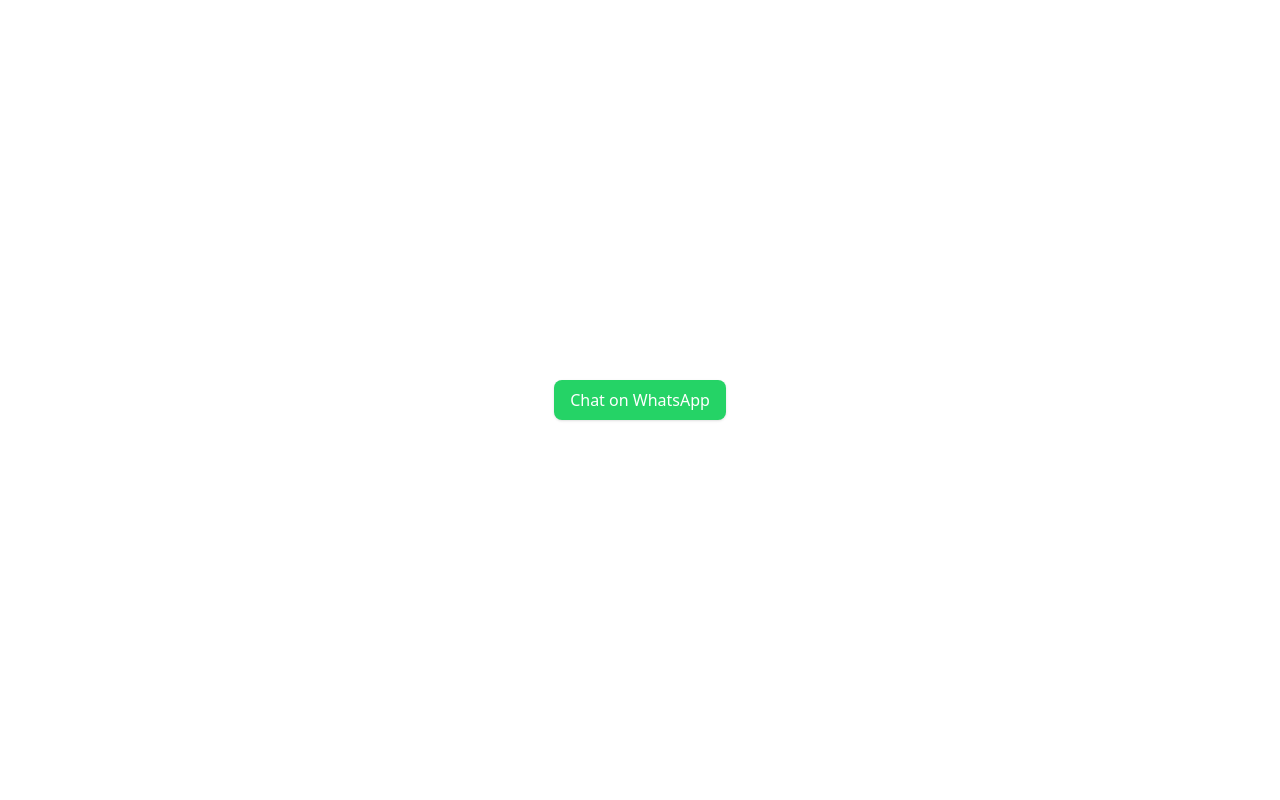
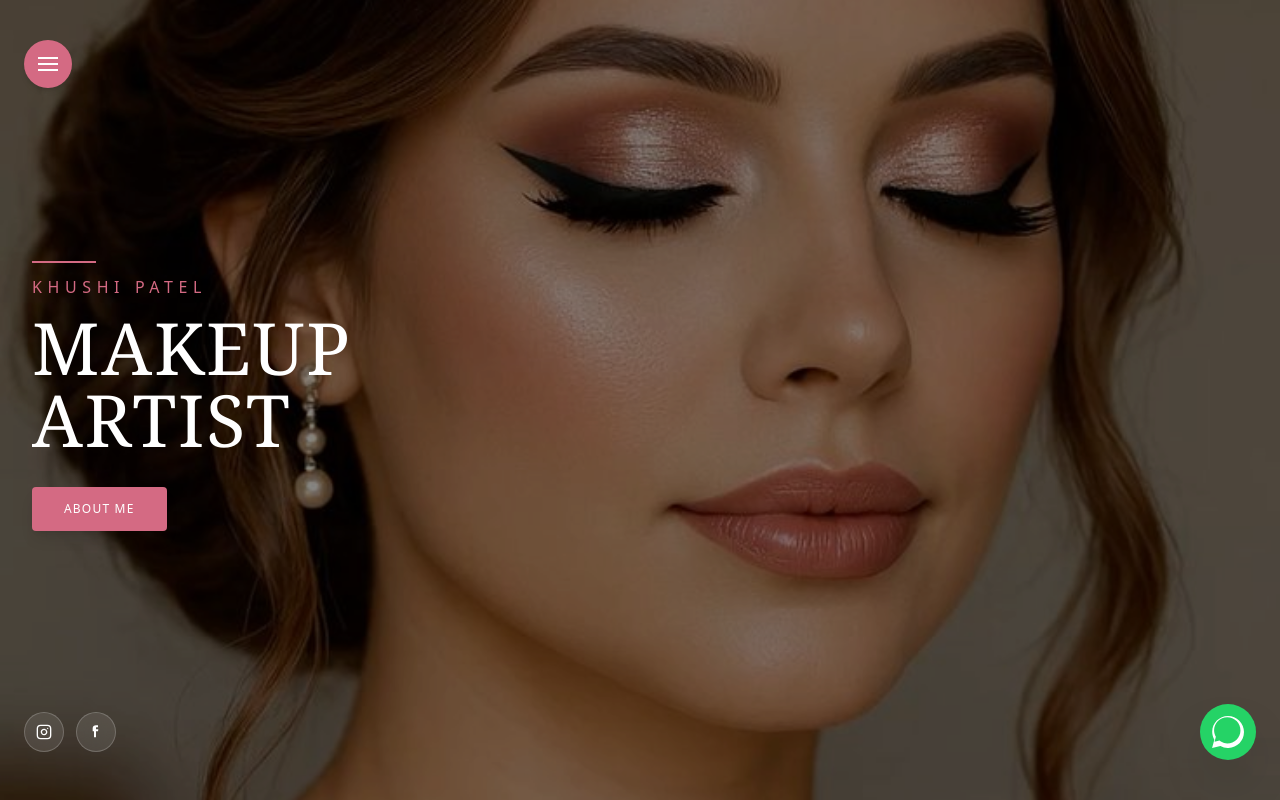
Before and after one commit to Devangipanchal2425/Khushi-bridal-studio, a Next.js app: page / in a window 1280 px wide. Built offline with nearby package versions, Linux system fonts and the light colour scheme.

Commit message:
Refactor BridalApp component and enhance layout

```diff
--- a/app/page.tsx
+++ b/app/page.tsx
@@ -1,16 +1,161 @@
 'use client';
+import React, { useState } from 'react';
+import { Home, Image as ImageIcon, Calendar, Phone } from 'lucide-react';
 
-import React from 'react';
+export default function BridalApp() {
+  const [showMainApp, setShowMainApp] = useState(false);
+  const [activeTab, setActiveTab] = useState('home');
 
-export default function Page() {
+  // Local public directory se reference path set kiya hai
+  const brideImageUrl = "/bride.jpeg";
+
+  if (!showMainApp) {
+    return (
+      <div className="min-h-screen w-full bg-black relative flex flex-col justify-between p-6 overflow-hidden animate-fadeIn select-none">
+
+        {/* Full Screen Background Image Layer */}
+        <div
+          className="absolute inset-0 bg-cover bg-center z-0 transition-all duration-500"
+          style={{
+            backgroundImage: `url('${brideImageUrl}')`,
+            backgroundColor: '#1a1a1a', // Fallback color agar image na dikhe
+            filter: 'brightness(0.7)'
+          }}
+        ></div>
+
+        <div className="absolute inset-0 bg-black/25 z-0"></div>
+
+        {/* Top Header Row with Circle Hamburger */}
+        <div className="relative z-10 flex justify-between items-center w-full mt-4">
+          <button
+            onClick={() => setShowMainApp(true)}
+            className="w-12 h-12 rounded-full bg-[#D46A83] text-white flex flex-col items-center justify-center space-y-1 shadow-md hover:bg-[#b8546c] transition-all"
+          >
+            <span className="w-5 h-[2px] bg-white"></span>
+            <span className="w-5 h-[2px] bg-white"></span>
+            <span className="w-5 h-[2px] bg-white"></span>
+          </button>
+        </div>
+
+        {/* Central Core Branding & Typography Stack */}
+        <div className="relative z-10 my-auto text-left pl-2 max-w-xl space-y-2">
+          <div className="space-y-3">
+            <div className="w-16 h-[2px] bg-[#D46A83]"></div>
+            <h2 className="text-[#D46A83] text-sm md:text-base font-medium tracking-[0.35em] uppercase font-sans">
+              KHUSHI PATEL
+            </h2>
+          </div>
+
+          <h1 className="text-white font-serif text-5xl md:text-7xl tracking-wide uppercase font-light leading-none pt-1">
+            MAKEUP ARTIST
+          </h1>
+
+          <div className="pt-6">
+            <button
+              onClick={() => setShowMainApp(true)}
+              className="bg-[#D46A83] text-white hover:bg-[#b8546c] font-sans tracking-widest text-xs uppercase px-8 py-3.5 transition-all shadow-lg rounded-sm"
+            >
+              About Me
+            </button>
+          </div>
+        </div>
+
+        {/* Bottom Bar: Live Social Links + Active WhatsApp */}
+        <div className="relative z-10 flex items-center justify-between w-full mb-4">
+          <div className="flex items-center space-x-3">
+            {/* Active Instagram Link */}
+            <a
+              href="https://instagram.com/khushimakeover_official"
+              target="_blank"
+              rel="noreferrer"
+              className="w-10 h-10 rounded-full bg-white/10 backdrop-blur-sm border border-white/20 text-white flex items-center justify-center hover:bg-white/20 transition-all"
+            >
+              <svg viewBox="0 0 24 24" fill="none" stroke="currentColor" strokeWidth="2" strokeLinecap="round" strokeLinejoin="round" className="w-4 h-4">
+                <rect x="2" y="2" width="20" height="20" rx="5" ry="5"></rect>
+                <path d="M16 11.37A4 4 0 1 1 12.63 8 4 4 0 0 1 16 11.37z"></path>
+                <line x1="17.5" y1="6.5" x2="17.51" y2="6.5"></line>
+              </svg>
+            </a>
+            <a href="https://facebook.com" target="_blank" rel="noreferrer" className="w-10 h-10 rounded-full bg-white/10 backdrop-blur-sm border border-white/20 text-white flex items-center justify-center hover:bg-white/20 transition-all">
+              <svg viewBox="0 0 24 24" className="w-4 h-4 fill-current">
+                <path d="M9 8H7v3h2v9h3v-9h3l.5-3H12V6c0-.88.39-1 1-1h2V2h-3c-2.9 0-5 1.55-5 4.5V8z"/>
+              </svg>
+            </a>
+          </div>
+
+          {/* Active WhatsApp Link with Your Real Phone Number */}
+          <a
+            href="https://wa.me/918128154675"
+            target="_blank"
+            rel="noreferrer"
+            className="w-14 h-14 rounded-full bg-[#25D366] text-white flex items-center justify-center shadow-2xl hover:scale-105 transition-all"
+          >
+            <svg viewBox="0 0 24 24" className="w-8 h-8 fill-current">
+              <path d="M.057 24l1.687-6.163c-1.041-1.804-1.588-3.849-1.587-5.946C.06 5.348 5.397.01 12.008.01c3.202.001 6.212 1.246 8.477 3.514 2.266 2.268 3.507 5.28 3.505 8.484-.004 6.657-5.34 11.997-11.953 11.997-2.005-.001-3.973-.502-5.713-1.457L0 24zm6.59-4.846c1.6.95 3.188 1.449 4.825 1.451 5.436 0 9.86-4.37 9.864-9.799.002-2.63-1.023-5.101-2.885-6.965C16.528 1.977 14.053.953 11.428.951 5.992.951 1.566 5.323 1.563 10.753c-.001 1.706.463 3.372 1.346 4.866l-.995 3.636 3.733-.951z"/>
+            </svg>
+          </a>
+        </div>
+
+      </div>
+    );
+  }
+
   return (
-    <div className="flex items-center justify-center min-h-screen">
-      <button
-        onClick={() => window.open('https://wa.me/918128154675', '_blank')}
-        className="bg-[#25D366] text-white px-4 py-2 rounded-lg font-medium shadow"
-      >
-        Chat on WhatsApp
-      </button>
+    <div className="min-h-screen bg-[#FFFDF9] text-[#2C2C2C] flex flex-col relative font-sans animate-fadeIn">
+      <header className="flex items-center justify-between px-6 md:px-12 py-5 bg-white border-b border-gray-100 sticky top-0 z-50 shadow-sm">
+        <div className="text-left cursor-pointer" onClick={() => setActiveTab('home')}>
+          <h1 className="font-serif text-xl md:text-2xl tracking-widest text-[#333333]">KHUSHI PATEL</h1>
+          <p className="text-gray-400 uppercase tracking-widest text-[8px] mt-0.5">Bridal Studio & Salon</p>
+        </div>
+        <nav className="hidden md:flex items-center space-x-8 text-xs font-medium tracking-widest uppercase">
+          <button onClick={() => setActiveTab('home')} className={`hover:text-[#8E7154] ${activeTab === 'home' ? 'text-[#8E7154]' : 'text-gray-600'}`}>HOMEPAGE</button>
+          <button onClick={() => setActiveTab('portfolio')} className={`hover:text-[#8E7154] ${activeTab === 'portfolio' ? 'text-[#8E7154]' : 'text-gray-600'}`}>GALLERY</button>
+          <button onClick={() => setActiveTab('booking')} className={`hover:text-[#8E7154] ${activeTab === 'booking' ? 'text-[#8E7154]' : 'text-gray-600'}`}>BOOK GLAM</button>
+          <button onClick={() => setActiveTab('contact')} className={`hover:text-[#8E7154] ${activeTab === 'contact' ? 'text-[#8E7154]' : 'text-gray-600'}`}>CONTACT</button>
+        </nav>
+      </header>
+
+      <main className="flex-1 max-w-7xl w-full mx-auto p-4 md:p-12 pb-24 md:pb-12">
+        {activeTab === 'home' && (
+          <div className="animate-fadeIn">
+            <div className="relative w-full overflow-hidden rounded-2xl mb-12 border border-gray-100 bg-[#F5F2EB]">
+              <div
+                className="w-full h-64 md:h-[450px] bg-cover bg-center flex flex-col justify-end p-6 md:p-12 relative"
+                style={{ backgroundImage: `url('${brideImageUrl}')` }}
+              >
+                <div className="absolute inset-0 bg-gradient-to-t from-black/70 to-transparent"></div>
+                <div className="relative z-10 text-white max-w-xl">
+                  <h2 className="font-serif text-2xl md:text-5xl tracking-wide mb-2">WHAT BEST SUITS YOUR NEEDS?</h2>
+                  <button onClick={() => setActiveTab('booking')} className="bg-[#D46A83] text-white text-[10px] md:text-xs uppercase tracking-widest font-medium px-5 py-3 rounded-sm shadow-md mt-4">Book Services</button>
+                </div>
+              </div>
+            </div>
+          </div>
+        )}
+
+        {activeTab === 'portfolio' && <div className="p-4"><h2 className="font-serif text-2xl text-[#8E7154]">Gallery Lookbook...</h2></div>}
+        {activeTab === 'booking' && <div className="p-4"><h2 className="font-serif text-2xl text-[#8E7154]">Booking Setup...</h2></div>}
+        {activeTab === 'contact' && <div className="p-4"><h2 className="font-serif text-2xl text-[#8E7154]">Contact Channels...</h2></div>}
+      </main>
+
+      <nav className="md:hidden fixed bottom-0 left-0 right-0 bg-white/95 backdrop-blur-md border-t border-gray-100 h-16 flex items-center justify-around px-4 shadow-lg z-50">
+        <button onClick={() => setActiveTab('home')} className={`flex flex-col items-center space-y-0.5 ${activeTab === 'home' ? 'text-[#D46A83]' : 'text-gray-400'}`}>
+          <Home size={18} />
+          <span className="text-[9px] font-medium">Home</span>
+        </button>
+        <button onClick={() => setActiveTab('portfolio')} className={`flex flex-col items-center space-y-0.5 ${activeTab === 'portfolio' ? 'text-[#D46A83]' : 'text-gray-400'}`}>
+          <ImageIcon size={18} />
+          <span className="text-[9px] font-medium">Gallery</span>
+        </button>
+        <button onClick={() => setActiveTab('booking')} className={`flex flex-col items-center space-y-0.5 ${activeTab === 'booking' ? 'text-[#D46A83]' : 'text-gray-400'}`}>
+          <Calendar size={18} />
+          <span className="text-[9px] font-medium">Book</span>
+        </button>
+        <button onClick={() => setActiveTab('contact')} className={`flex flex-col items-center space-y-0.5 ${activeTab === 'contact' ? 'text-[#D46A83]' : 'text-gray-400'}`}>
+          <Phone size={18} />
+          <span className="text-[9px] font-medium">Contact</span>
+        </button>
+      </nav>
     </div>
   );
 }
```
